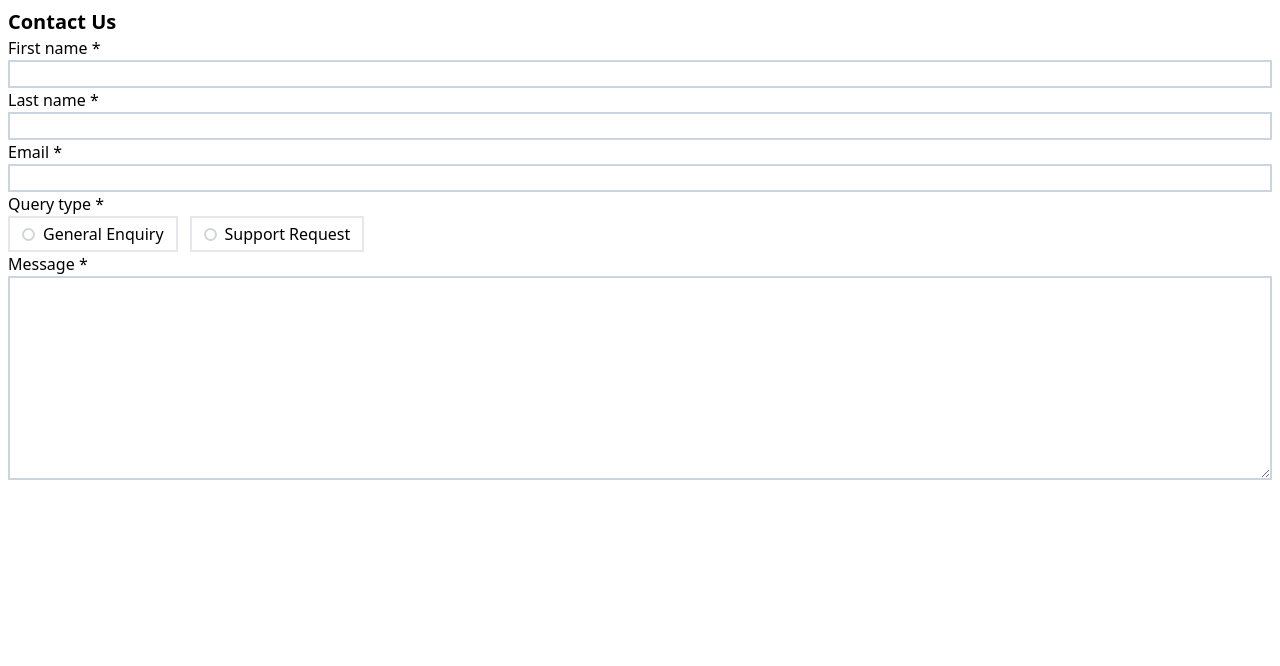
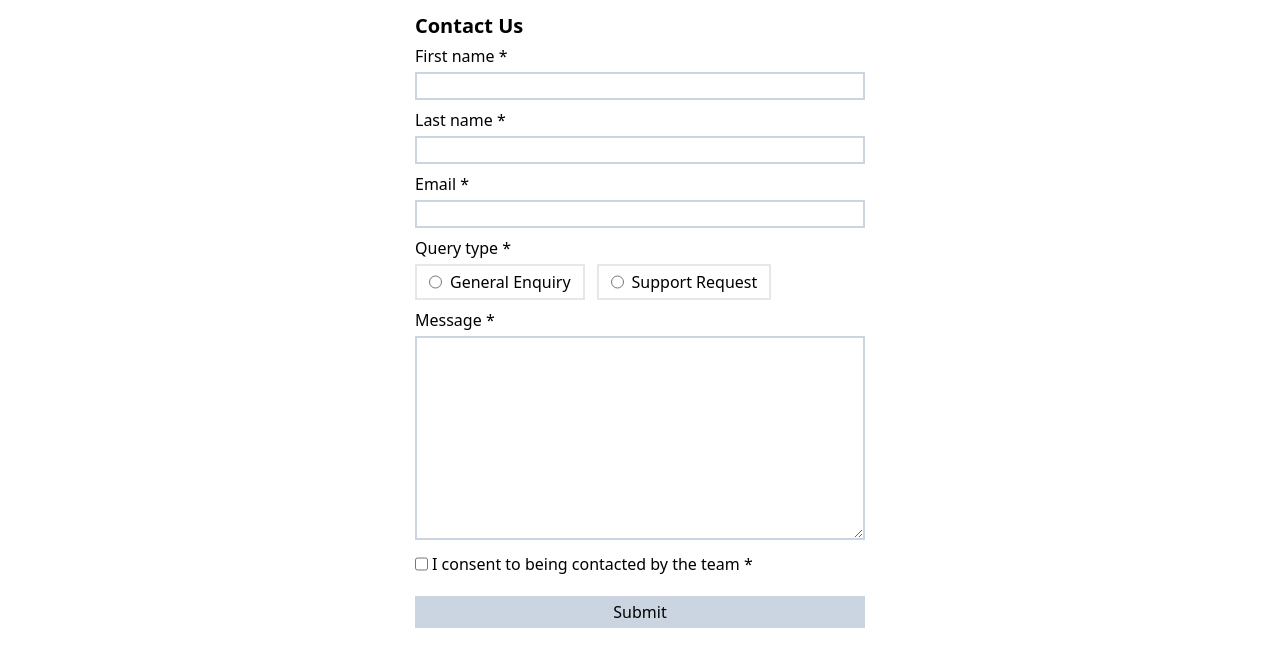
Before and after one commit to dibmarco/frontend-mentor, a React (Create React App) app in the folder 07. contact-form-main/: page / in a window 1280 px wide. Shown: the top 666 px of the page. Built offline with nearby package versions, Linux system fonts and the light colour scheme.

Commit message:
Upload files

```diff
--- a/07. contact-form-main/package.json
+++ b/07. contact-form-main/package.json
@@ -6,6 +6,7 @@
     "cra-template": "1.2.0",
     "react": "^19.0.0",
     "react-dom": "^19.0.0",
+    "react-hook-form": "^7.54.2",
     "react-scripts": "5.0.1"
   },
   "scripts": {
--- a/07. contact-form-main/src/App.jsx
+++ b/07. contact-form-main/src/App.jsx
@@ -1,8 +1,24 @@
+import { useForm } from "react-hook-form";
+
 function App() {
+  const { register, handleSubmit } = useForm();
+
+  function formSubmit(data) {
+    console.log(data);
+  }
+
+  function formError(errors) {
+    console.log(errors);
+  }
+
   return (
-    <div className="p-2">
-      <h1 className="text-xl font-bold">Contact Us</h1>
-      <form className="flex flex-col">
+    <div className=" w-[360px] sm:w-[450px] mx-auto my-3">
+      <form
+        className="flex flex-col gap-1"
+        onSubmit={handleSubmit(formSubmit, formError)}
+      >
+        <h1 className="text-xl font-bold">Contact Us</h1>
+
         <label htmlFor="fname">
           First name <span>&#42;</span>
         </label>
@@ -12,9 +28,12 @@ function App() {
           id="fname"
           name="fname"
           aria-label="First name"
+          {...register("firstName", {
+            required: "This field is required!",
+          })}
         />
 
-        <label htmlFor="lname">
+        <label htmlFor="lname" className="mt-1">
           Last name <span>&#42;</span>
         </label>
         <input
@@ -23,9 +42,12 @@ function App() {
           id="lname"
           name="lname"
           aria-label="Last name"
+          {...register("lastName", {
+            required: "This field is required!",
+          })}
         />
 
-        <label htmlFor="email">
+        <label htmlFor="email" className="mt-1">
           Email <span>&#42;</span>
         </label>
         <input
@@ -34,9 +56,12 @@ function App() {
           id="email"
           name="email"
           aria-label="Email"
+          {...register("email", {
+            required: "This field is required!",
+          })}
         />
 
-        <p>
+        <p className="mt-1">
           Query type <span>&#42;</span>
         </p>
 
@@ -46,8 +71,12 @@ function App() {
               className="custom-radio"
               type="radio"
               id="general"
+              value="general"
               name="query_type"
               aria-label="General Enquiry"
+              {...register("query_type", {
+                required: "Please select your query type!",
+              })}
             />
             <label htmlFor="general">General Enquiry</label>
           </div>
@@ -57,24 +86,51 @@ function App() {
               className="custom-radio"
               type="radio"
               id="support"
+              value="support"
               name="query_type"
               aria-label="Support Request"
+              {...register("query_type", {
+                required: "Please select your query type!",
+              })}
             />
             <label htmlFor="support">Support Request</label>
           </div>
         </div>
 
-        <label htmlFor="message">
+        <label htmlFor="message" className="mt-1">
           Message <span>&#42;</span>
         </label>
         <textarea
-          className="border-2 border-slate-300 p-1  "
+          className="border-2 border-slate-300 p-1"
           name="message"
           id="message"
           cols="45"
           rows="8"
           aria-label="Message"
+          {...register("message", {
+            required: "This field is required!",
+          })}
         ></textarea>
+
+        <div className="flex gap-1 my-2">
+          <input
+            type="checkbox"
+            id="consent"
+            name="consent"
+            aria-label="Consent"
+            {...register("consent", {
+              required: "This selection is required!",
+            })}
+          />
+          <label htmlFor="consent">
+            {" "}
+            I consent to being contacted by the team <span>&#42;</span>
+          </label>
+        </div>
+
+        <button className="bg-slate-300 mt-2 p-1 hover:bg-slate-400">
+          Submit
+        </button>
       </form>
     </div>
   );
--- a/07. contact-form-main/src/index.css
+++ b/07. contact-form-main/src/index.css
@@ -2,7 +2,7 @@
 @tailwind components;
 @tailwind utilities;
 
-.custom-radio {
+/* .custom-radio {
   margin-top: 6px;
   appearance: none;
   width: 13px;
@@ -18,4 +18,4 @@
 .custom-radio:checked {
   background-color: #3b82f6;
   border-color: #d1d5db;
-}
+} */
```
Also changed, not shown: 07. contact-form-main/public/manifest.json, 1 other file (tests, documents, lock files or other folders).
